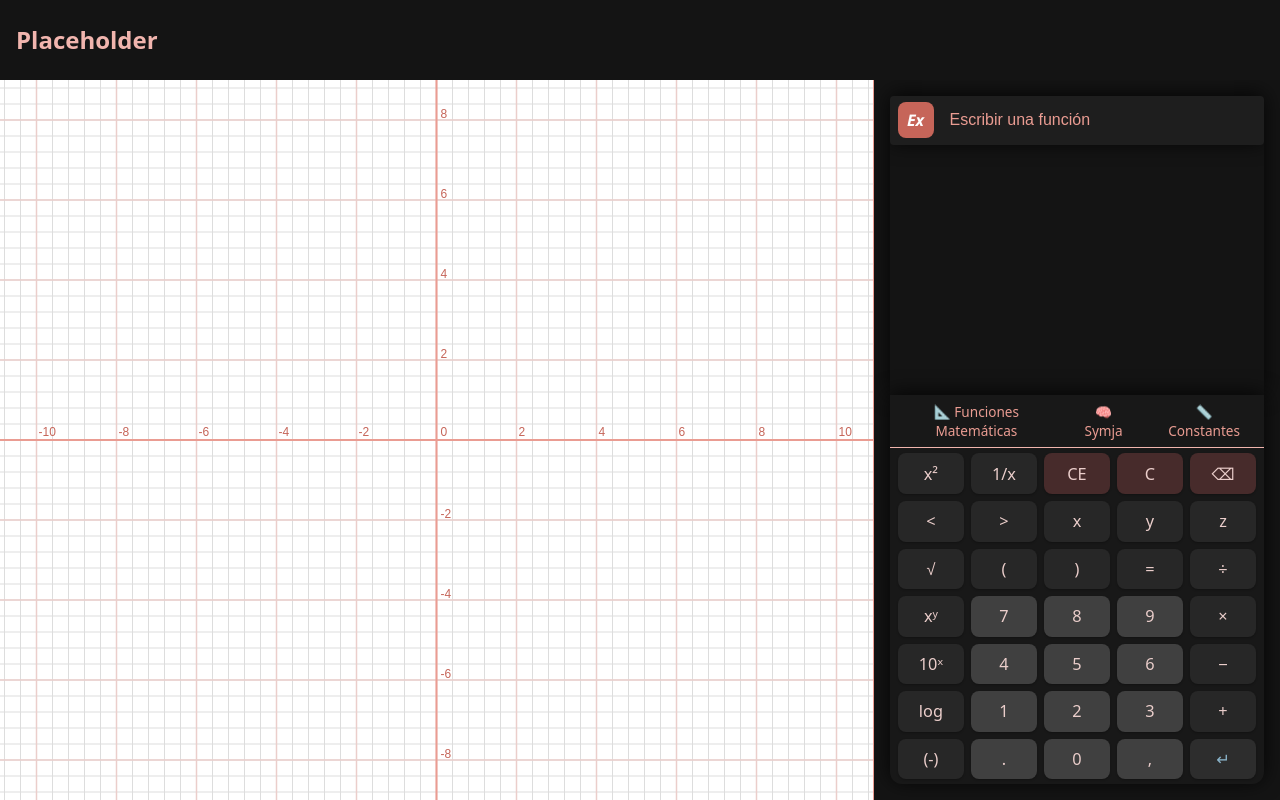
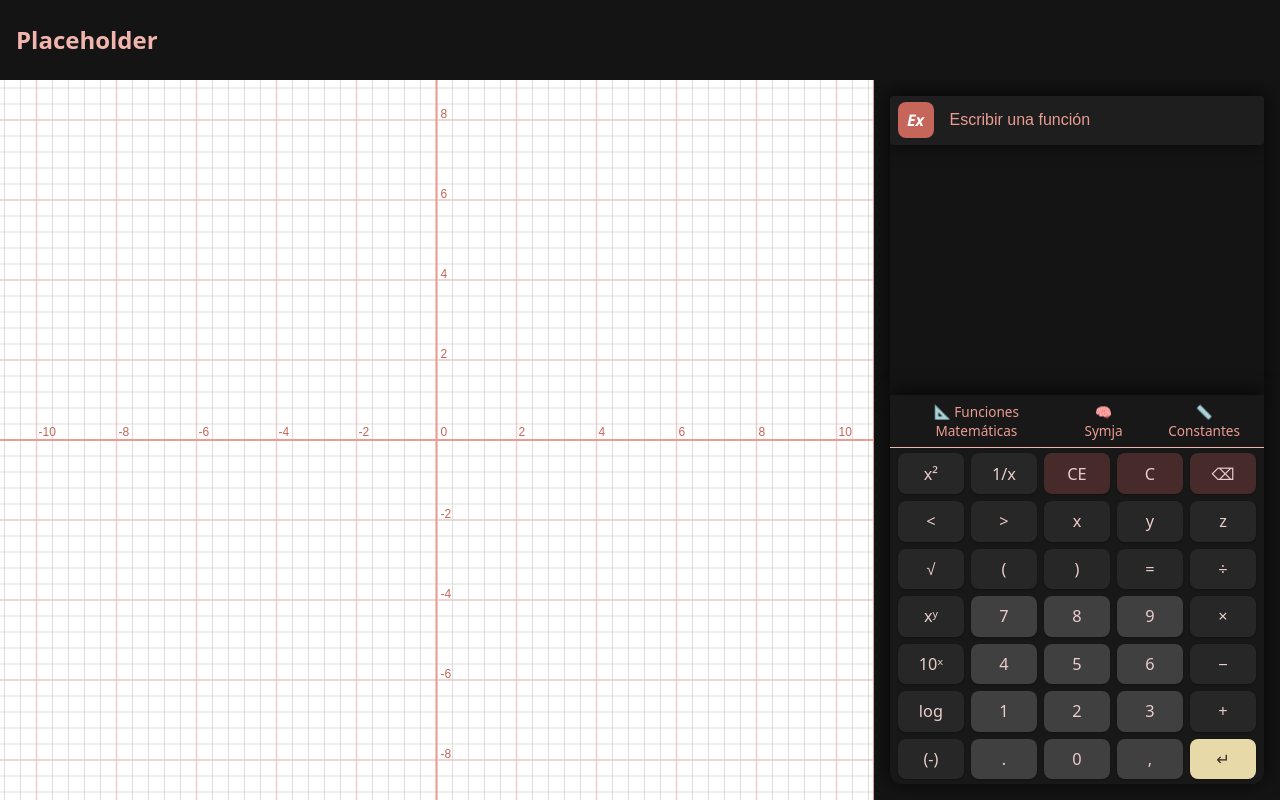
Before and after one commit to lPhiNix/aleph-zero-graphic-calculator, a React (Vite) app in the folder frontend/: page /calculator in a window 1280 px wide. In both pictures the pointer is over the button 1222 px from the left and 758 px from the top of the page. Built offline with nearby package versions, Linux system fonts and the light colour scheme.

Commit message:
No quiero hacer la persistencia 3

```diff
--- a/frontend/src/styles/modules/mathkeyboard.module.css
+++ b/frontend/src/styles/modules/mathkeyboard.module.css
@@ -146,6 +146,12 @@
     background-color: var(--color-yellow-pastel);
 }
 
+.entryKey:hover,
+.entryKey:focus{
+    color: var(--highlight-fifth-color);
+    background-color: var(--color-yellow-pastel-soft);
+}
+
 .wideKey {
     grid-column: span 2;
 }
```
